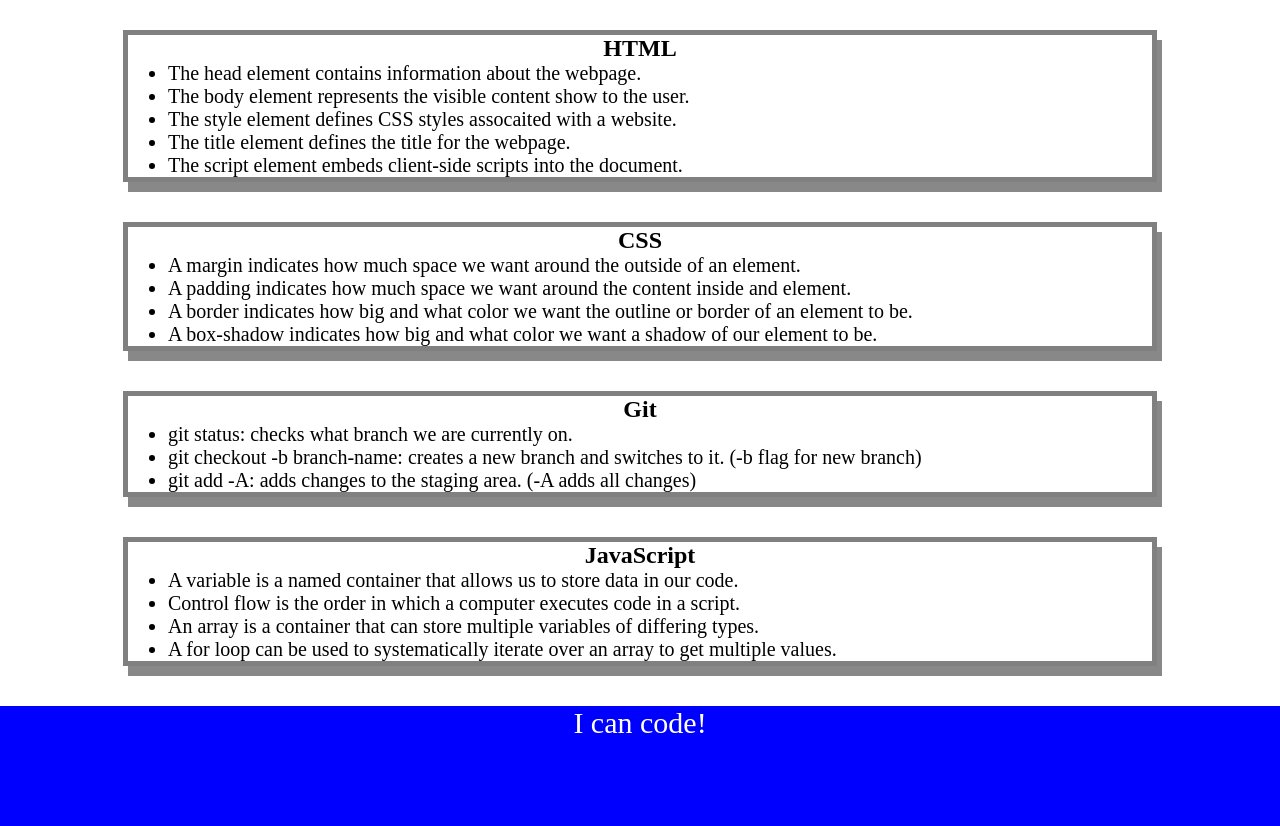
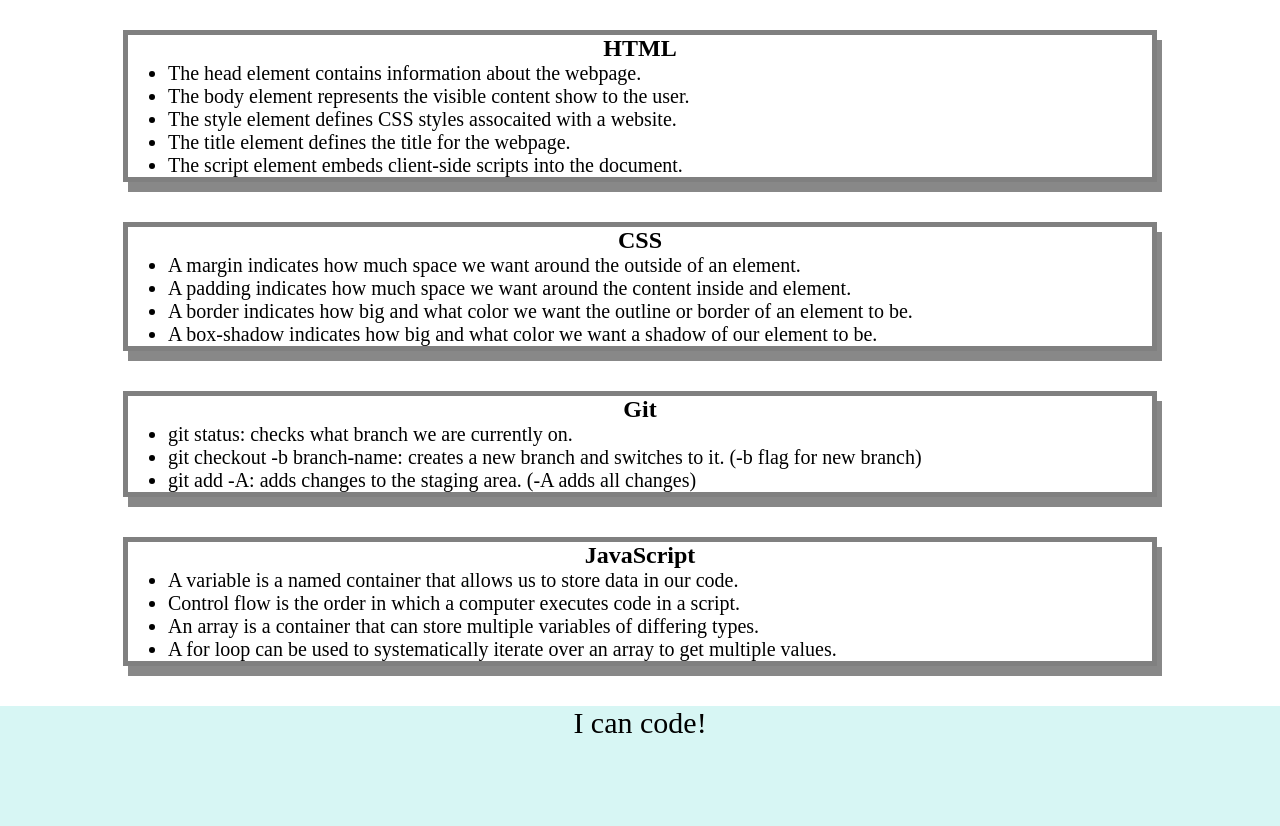
Before and after one commit to wlk-dev/prework-study-guide, a plain HTML site: page index.html in a window 1280 px wide. Shown: the part 130-956 px from the top of the page. Drawn offline with Linux system fonts and the light colour scheme.

Commit message:
changed colors

```diff
--- a/assets/style.css
+++ b/assets/style.css
@@ -7,8 +7,8 @@ header,
 footer {
 	width: 100%;
 	height: 120px;
-	background-color: blue;
-	color: white;
+	background-color: #d7f6f4;
+	color: black;
 }
 
 h1,
```
